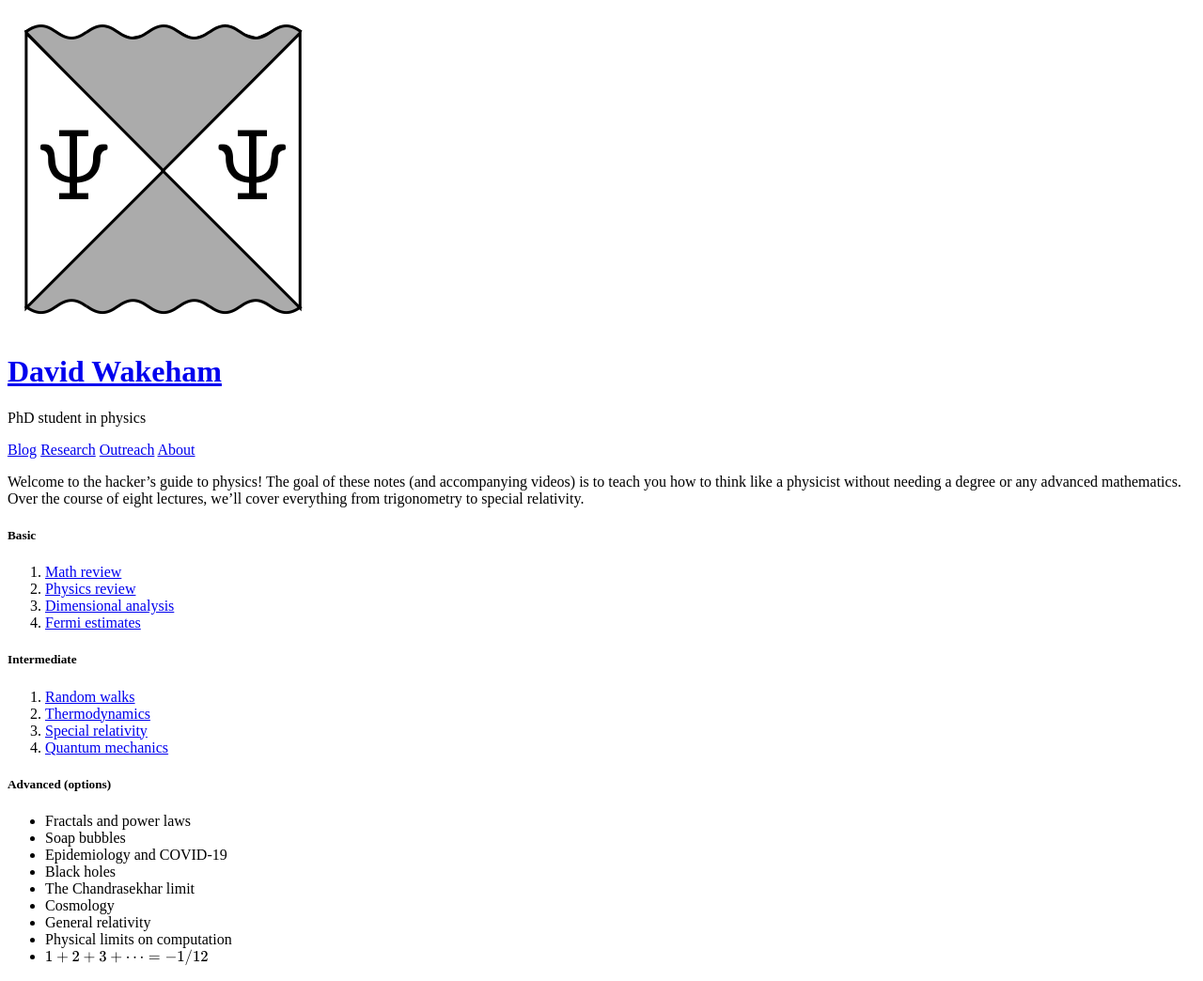
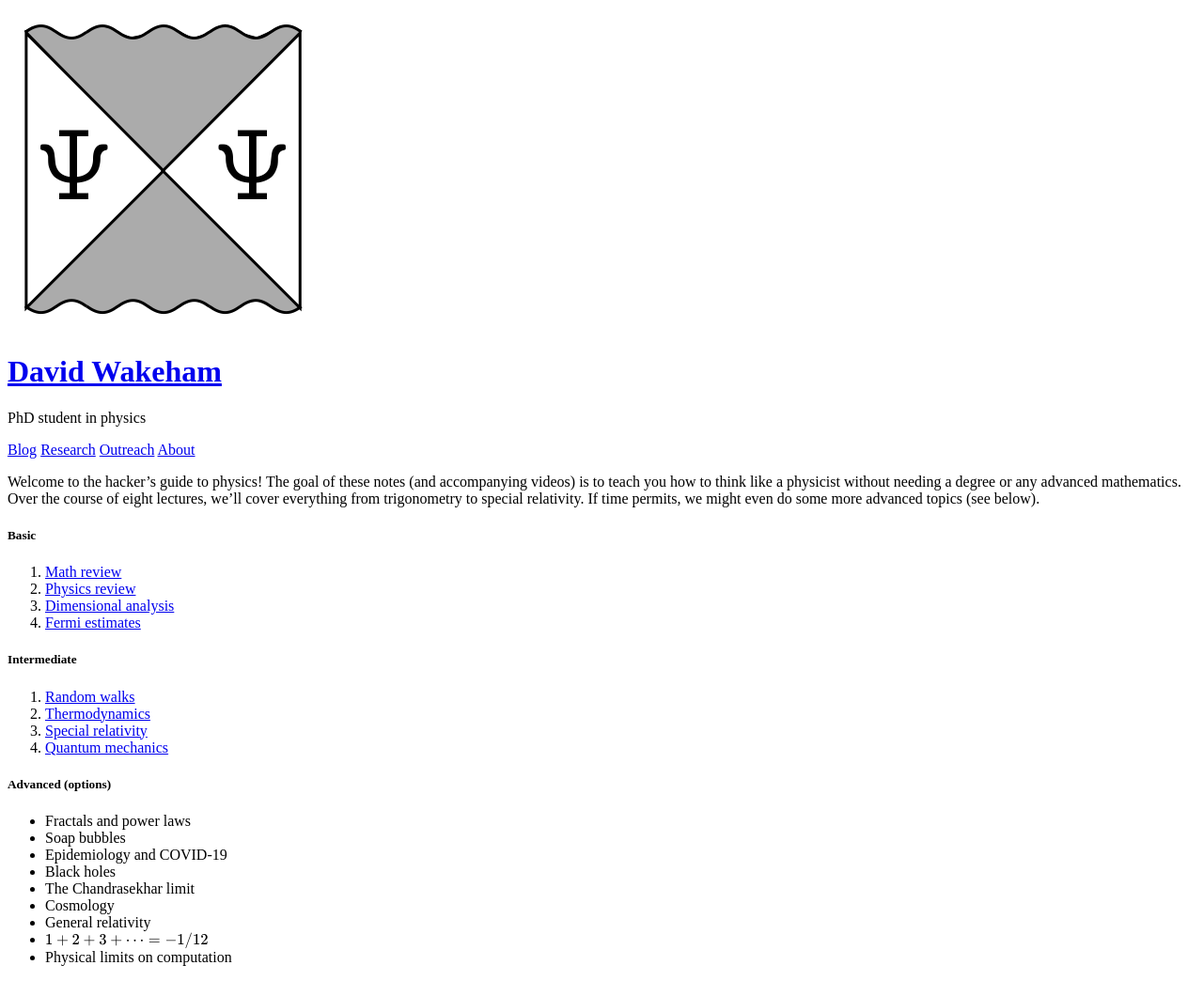
Before and after one commit to hapax/hapax.github.io, a Jekyll site: the page built from assets/hacker.md, in a window 1280 px wide. Shown: the whole page at 94% size. Built offline with Jekyll 4.4.1, drawn with Linux system fonts in a browser that asks for light colours; our own code applies the rules of GitHub Pages for plain Markdown files; formulas are drawn with MathJax 3; a script that is not in the unit is left out.

Commit message:
Update hacker.md

```diff
--- a/assets/hacker.md
+++ b/assets/hacker.md
@@ -14,6 +14,7 @@ mathematics.
 Over the course of
 eight lectures, we'll cover everything from trigonometry to special
 relativity.
+If time permits, we might even do some more advanced topics (see below).
 
 ##### Basic
 
@@ -38,5 +39,5 @@ relativity.
 - The Chandrasekhar limit
 - Cosmology
 - General relativity
+- $1 + 2 + 3 + \cdots = -1/12$
 - Physical limits on computation
-- $1 + 2 + 3 + \cdots = -1/12$
```
